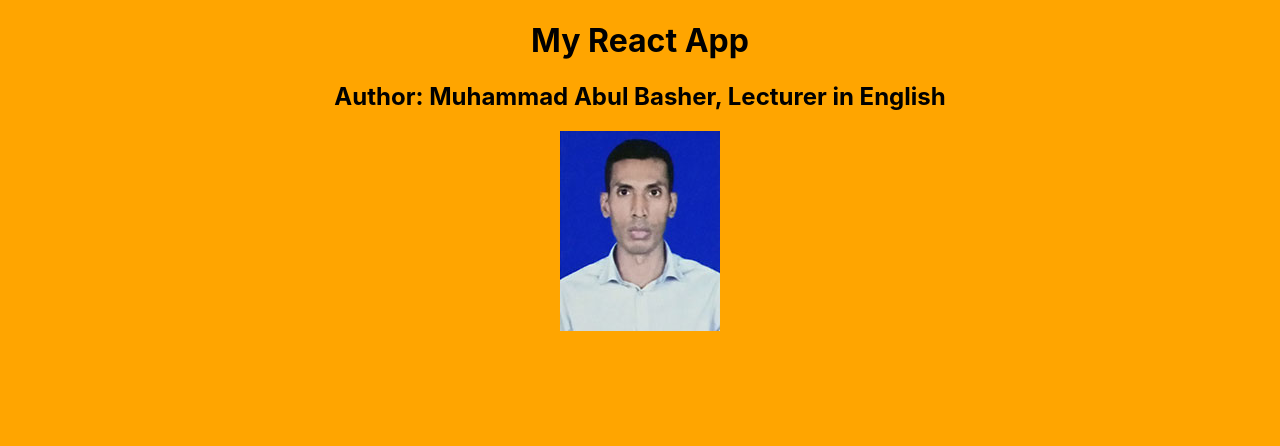
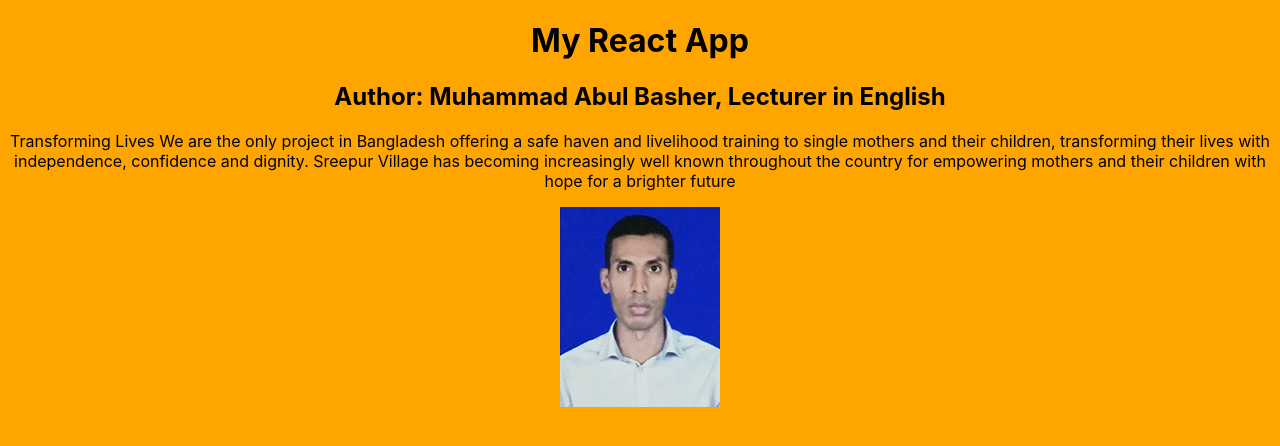
Before and after one commit to bashersir/basher, a React (Create React App) app: page / in a window 1280 px wide. Shown: the top 446 px of the page. Built offline with nearby package versions, Linux system fonts and the light colour scheme.

Commit message:
text addad

```diff
--- a/src/App.js
+++ b/src/App.js
@@ -7,6 +7,7 @@ function App() {
     <div className="App">
       <h1>My React App</h1>
       <h2>Author: Muhammad Abul Basher, Lecturer in English</h2>
+      <p>Transforming Lives We are the only project in Bangladesh offering a safe haven and livelihood training to single mothers and their children, transforming their lives with independence, confidence and dignity. Sreepur Village has becoming increasingly well known throughout the country for empowering mothers and their children with hope for a brighter future</p>
       <img src={profileImage} alt="profile-pic" />
     </div>
   );
```
